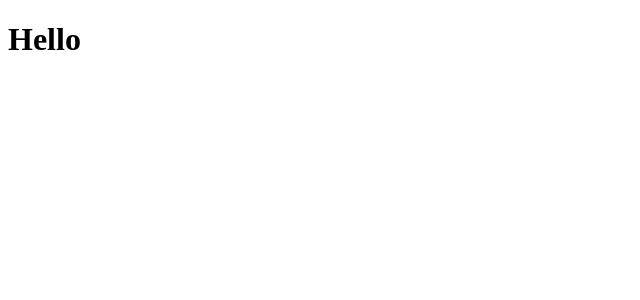
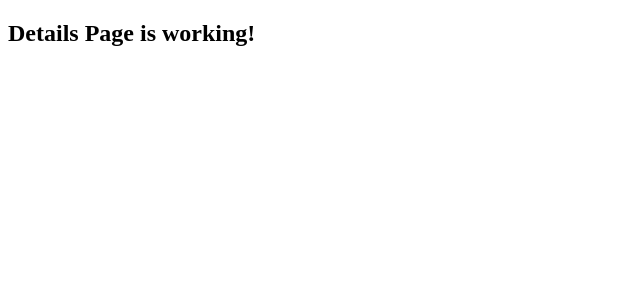
Before and after one commit to MilosShindiri/movie_app, a React (Vite) app: page /movieDetails/1 in a window 1280 px wide. Shown: the top 300 px of the page, without its empty margins (0-640 px from the left). Built offline with nearby package versions, Linux system fonts and the light colour scheme.

Commit message:
created pages and routes for them

```diff
--- a/src/App.tsx
+++ b/src/App.tsx
@@ -1,4 +1,10 @@
+import { Outlet } from "react-router-dom";
+
 export default function App() {
-  console.log("App loaded");
-  return <h1>Hello</h1>;
+  // ovde potencijalno ide breadcrumps ref:https://www.youtube.com/watch?v=h7MTWLv3xvw
+  return (
+    <>
+      <Outlet />
+    </>
+  );
 }
--- /dev/null
+++ b/src/pages/Charts/index.tsx
@@ -0,0 +1,9 @@
+const ChartsPage = () => {
+  return (
+    <section>
+      <h1>Chart Page is working!</h1>
+    </section>
+  );
+};
+
+export default ChartsPage;
--- /dev/null
+++ b/src/pages/Details/index.tsx
@@ -0,0 +1,9 @@
+const DetailsPage = () => {
+  return (
+    <section>
+      <h1>Details Page is working!</h1>
+    </section>
+  );
+};
+
+export default DetailsPage;
--- /dev/null
+++ b/src/pages/Home/index.tsx
@@ -0,0 +1,9 @@
+const HomePage = () => {
+  return (
+    <section>
+      <h1>Home working!</h1>
+    </section>
+  );
+};
+
+export default HomePage;
--- /dev/null
+++ b/src/pages/Login/index.tsx
@@ -0,0 +1,9 @@
+const LoginPage = () => {
+  return (
+    <section>
+      <h1>Login Page is working!</h1>
+    </section>
+  );
+};
+
+export default LoginPage;
--- /dev/null
+++ b/src/pages/Table/index.tsx
@@ -0,0 +1,9 @@
+const TablePage = () => {
+  return (
+    <section>
+      <h1>Table Page is working!</h1>
+    </section>
+  );
+};
+
+export default TablePage;
```
Also changed, not shown: src/index.tsx (+8 -2 lines), src/routes/Routes.tsx (added, +21 -0 lines).
